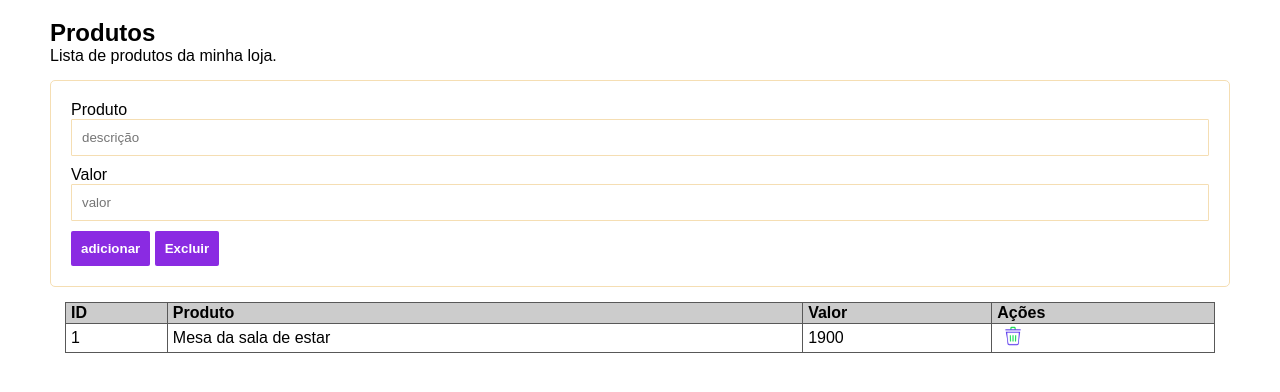
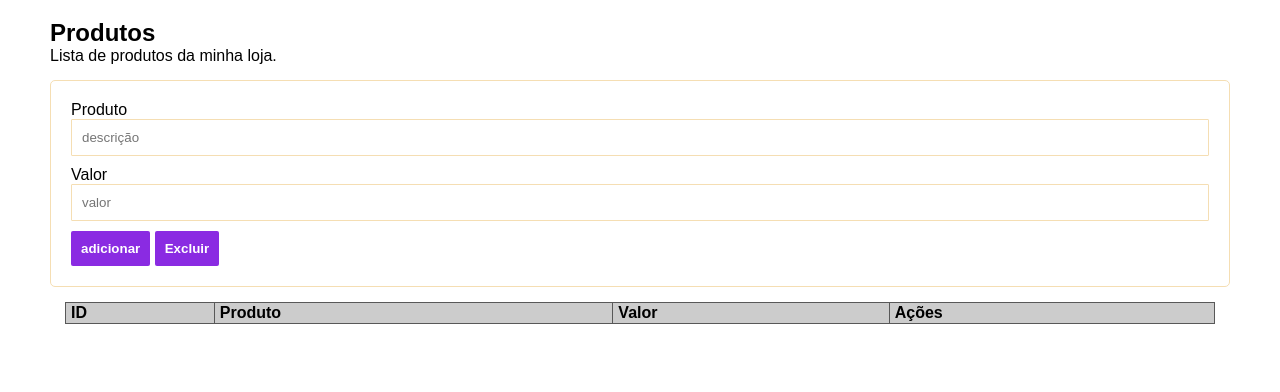
Before and after one commit to francisconeponuceno/loja, a plain HTML site: page index.html in a window 1280 px wide. Shown: the part 68-460 px from the top of the page. Drawn offline with Linux system fonts and the light colour scheme.

Commit message:
atualizacao

```diff
--- a/index.html
+++ b/index.html
@@ -47,16 +47,8 @@
                     <th>Valor</th>
                     <th class="center">Ações</th>
                 </thead>
-                <tbody>
-                    <tr>
-                        <td class="center">1</td>
-                        <td>Mesa da sala de estar</td>
-                        <td>1900</td>
-                        <td class="center">
-                            <img src="img/editar.png" alt="">
-                            <img src="img/excluir.png" alt="">
-                        </td>
-                    </tr>
+                <tbody id="tbody">
+
                 </tbody>
             </table>
         </div>
```
